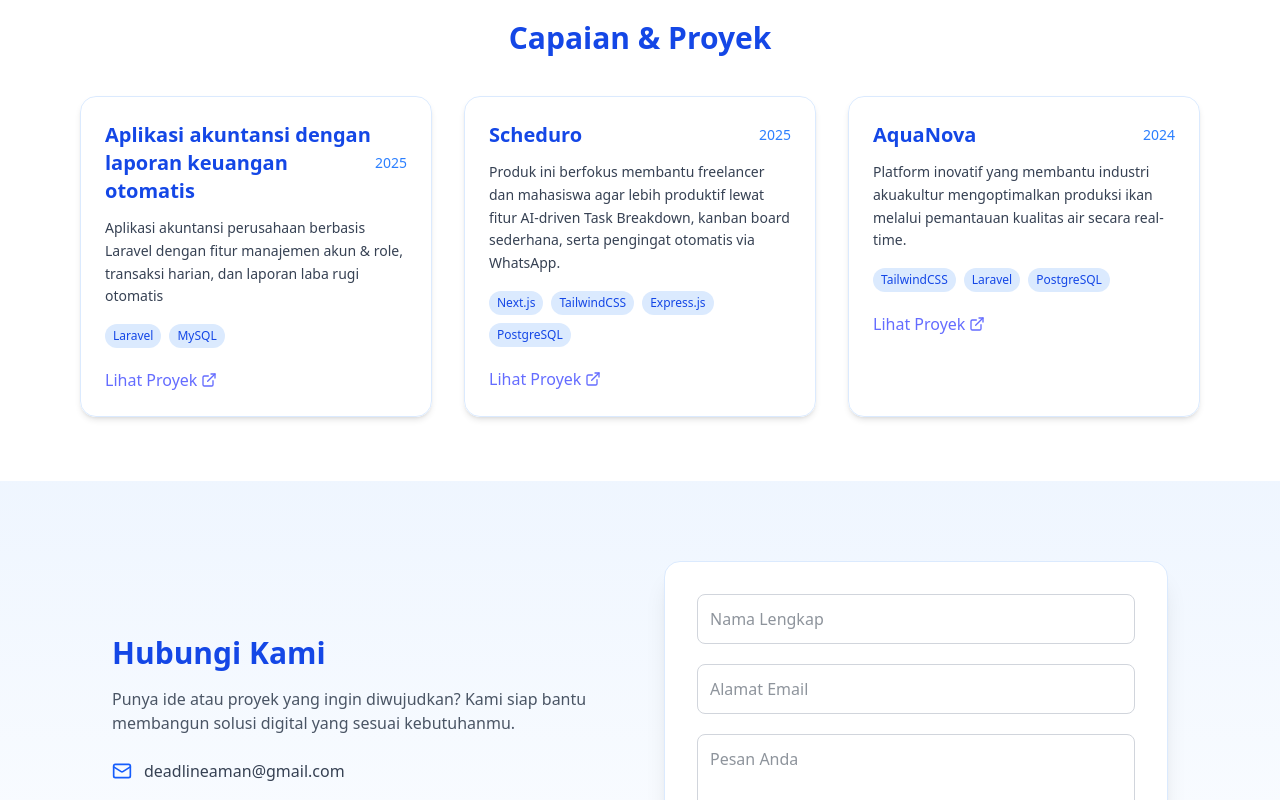
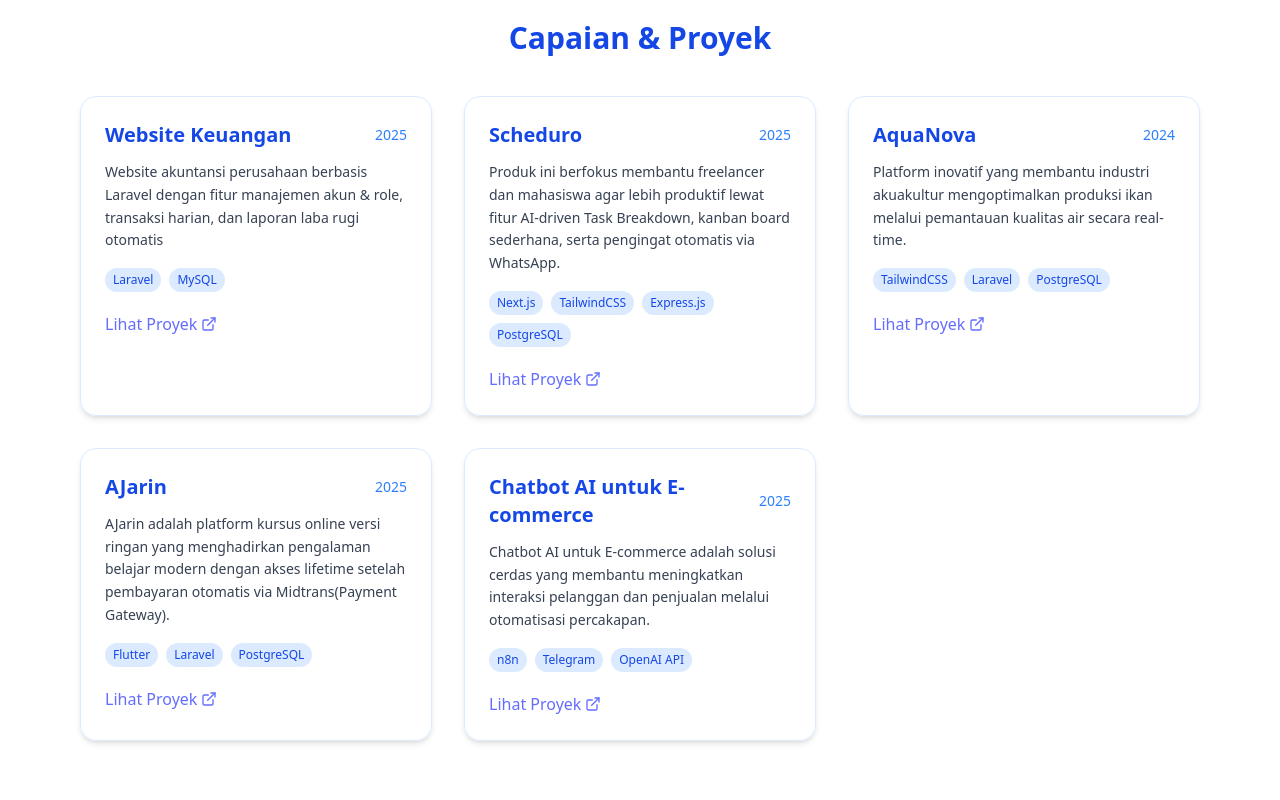
Before and after one commit to 7Cdrs/DeadlineAman, a React (Vite) app: page / in a window 1280 px wide. Shown: the part 1880-2680 px from the top of the page. Built offline with nearby package versions, Linux system fonts and the light colour scheme.

Commit message:
add projects section

```diff
--- a/src/App.jsx
+++ b/src/App.jsx
@@ -16,7 +16,7 @@ export default function App() {
       <Title>Deadline Aman - Jasa Pembuatan Software & Website Custom</Title>
       <Meta
         name="description"
-        content="Deadline Aman adalah perusahaan pengembang software custom dan website profesional. Kami membantu bisnis Anda memiliki sistem digital yang efisien, cepat, dan aman."
+        content="Deadline Aman adalah penyedia jasa pembuatan software custom dan website profesional. Kami membantu bisnis Anda memiliki sistem digital yang efisien, cepat, dan aman."
       />
       <Meta
         name="keywords"
--- a/src/components/ContactSection.jsx
+++ b/src/components/ContactSection.jsx
@@ -16,7 +16,7 @@ export default function ContactSection() {
           <div className="space-y-4 text-gray-700">
             <div className="flex items-center gap-3">
               <Mail className="text-blue-600 w-5 h-5" />
-              <span>deadlineaman@gmail.com</span>
+              <span>info@deadlineaman.com</span>
             </div>
             <div className="flex items-center gap-3">
               <Phone className="text-blue-600 w-5 h-5" />
--- a/src/components/Footer.jsx
+++ b/src/components/Footer.jsx
@@ -30,7 +30,7 @@ export default function Footer() {
           <h3 className="text-lg font-semibold text-white mb-3">Kontak</h3>
           <ul className="space-y-2 text-blue-300">
             <li className="flex justify-center md:justify-start items-center gap-2">
-              <Mail className="w-4 h-4 text-blue-400" /> deadlineaman@gmail.com
+              <Mail className="w-4 h-4 text-blue-400" /> info@deadlineaman.com
             </li>
             <li className="flex justify-center md:justify-start items-center gap-2">
               <Phone className="w-4 h-4 text-blue-400" /> +62 812-5205-1253
--- a/src/components/ProjectsSection.jsx
+++ b/src/components/ProjectsSection.jsx
@@ -2,9 +2,9 @@ import { ExternalLink } from "lucide-react";
 
 const projects = [
   {
-    name: "Aplikasi akuntansi dengan laporan keuangan otomatis",
+    name: "Website Keuangan",
     year: "2025",
-    desc: "Aplikasi akuntansi perusahaan berbasis Laravel dengan fitur manajemen akun & role, transaksi harian, dan laporan laba rugi otomatis",
+    desc: "Website akuntansi perusahaan berbasis Laravel dengan fitur manajemen akun & role, transaksi harian, dan laporan laba rugi otomatis",
     tech: ["Laravel", "MySQL"],
     link: "https://jaladewachampion.com/"
   },
@@ -22,6 +22,22 @@ const projects = [
     tech: ["TailwindCSS", "Laravel", "PostgreSQL"],
     link: "https://aqua-nova.tech/"
   },
+  {
+    name: "AJarin",
+    year: "2025",
+    desc: "AJarin adalah platform kursus online versi ringan yang menghadirkan pengalaman belajar modern dengan akses lifetime setelah pembayaran otomatis via Midtrans(Payment Gateway).",
+    tech: ["Flutter", "Laravel", "PostgreSQL"],
+    link: "https://www.linkedin.com/posts/hazelmpr_bangun-solusi-meski-dengan-keterbatasan-activity-7350281283681337346-9QUT?utm_source=share&utm_medium=member_desktop&rcm=ACoAAEd9K7wBGNsNvV2PHabDD2TzXEFMhzYwktA"
+  },
+  {
+    name: "Chatbot AI untuk E-commerce",
+    year: "2025",
+    desc: "Chatbot AI untuk E-commerce adalah solusi cerdas yang membantu meningkatkan interaksi pelanggan dan penjualan melalui otomatisasi percakapan.",
+    tech: ["n8n", "Telegram", "OpenAI API"],
+    link: "https://www.linkedin.com/posts/hazelmpr_ternyata-asik-juga-explore-tools-automation-activity-7352517609805811714-Ychk?utm_source=share&utm_medium=member_desktop&rcm=ACoAAEd9K7wBGNsNvV2PHabDD2TzXEFMhzYwktA"
+  },
+
+
 ];
 
 export default function ProjectsSection() {
```
